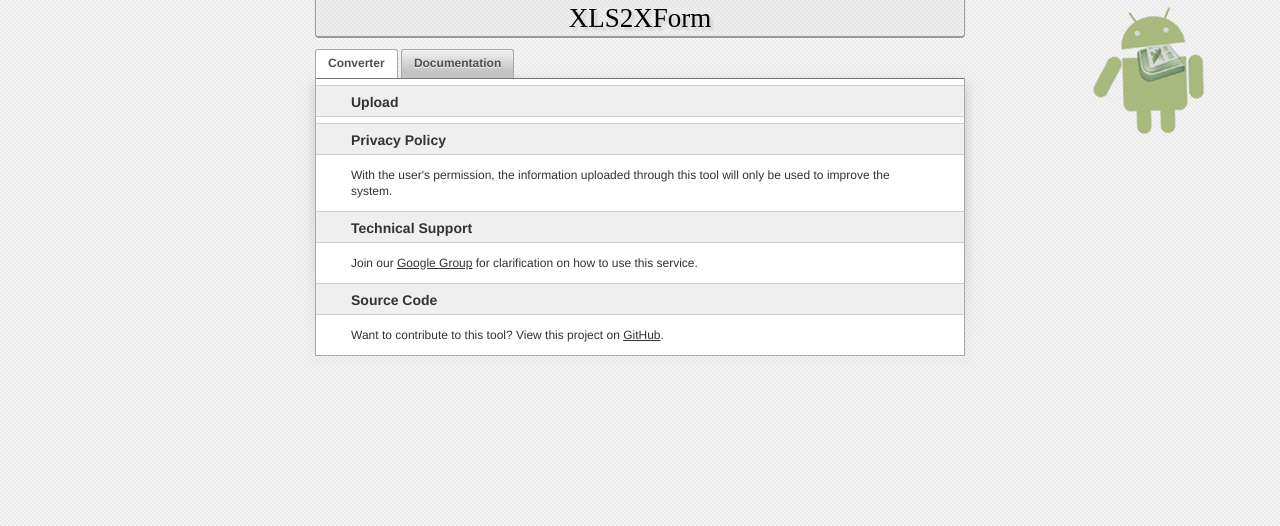
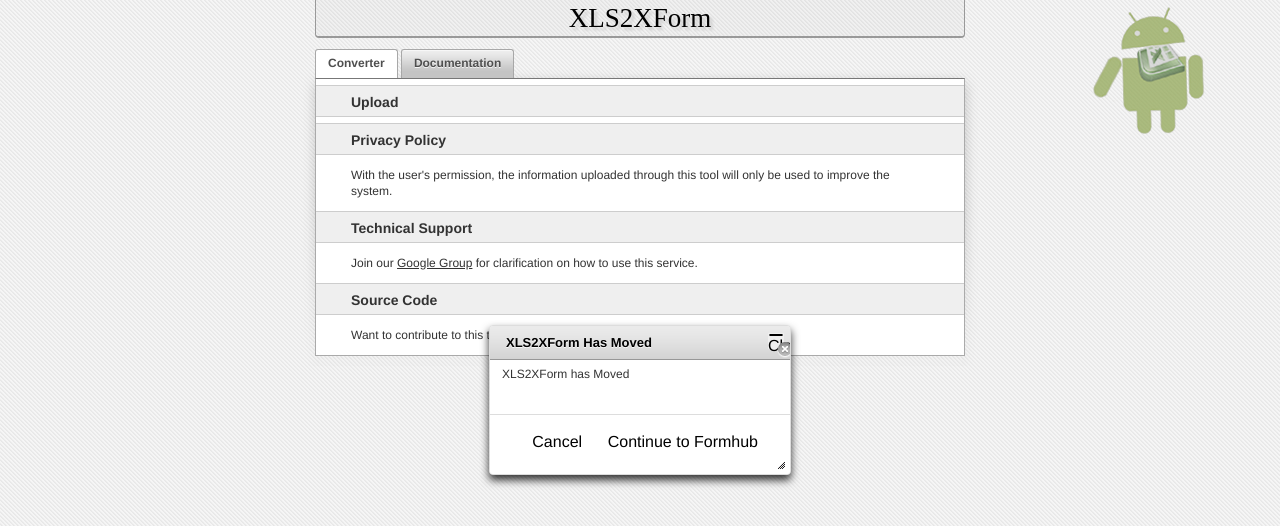
Before and after one commit to mvpdev/xls2xform, a Python web app: template templates/upload.html in a window 1280 px wide. Shown: the top 526 px of the page. Run offline with Jinja, Linux system fonts and the light colour scheme; the template is opened without the code that fills it, so the values that code supplies are empty; some libraries are stand-ins or nearby versions; some web fonts are replaced.

Commit message:
added notice about move

```diff
--- a/templates/base.html
+++ b/templates/base.html
@@ -32,6 +32,18 @@
     ga.src = ('https:' == document.location.protocol ? 'https://ssl' : 'http://www') + '.google-analytics.com/ga.js';
     var s = document.getElementsByTagName('script')[0]; s.parentNode.insertBefore(ga, s);
   })();
+
+  $(function(){
+    $('<div />', {'id': 'xls2xform-notice', 'title': 'XLS2XForm Has Moved'})
+        .text("XLS2XForm has Moved")
+        .dialog({
+          buttons: {
+            "Continue to Formhub": function() { window.location.href="http://formhub.org/xls2xform"; },
+            "Cancel": function(){ $('#xls2xform-notice').dialog('close'); }
+          }
+        });
+  });
+
 //]]>
 </script>
 </body>
```
